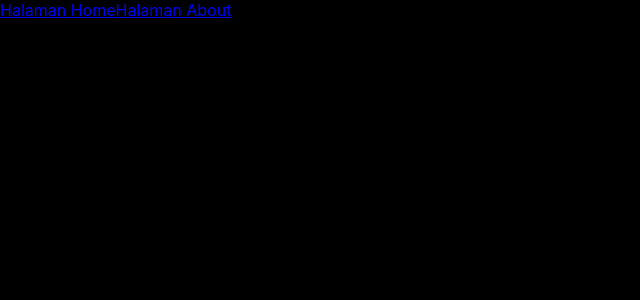
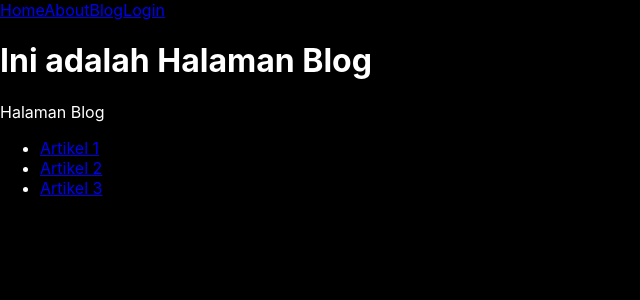
Before and after one commit to dikyriz/my-app, a React (Create React App) app: page /blog in a window 1280 px wide. Shown: the top 300 px of the page, without its empty margins (0-640 px from the left). Built offline with nearby package versions, Linux system fonts and the light colour scheme.

Commit message:
menambahkan page baru

```diff
--- a/src/App.js
+++ b/src/App.js
@@ -2,18 +2,30 @@ import { Link, Route, Routes } from 'react-router-dom';
 import About from './About';
 import AboutTeam from './AboutTeam';
 import './App.css';
+import Blog from './Blog';
+import { BlogDetail } from './BlogDetail';
+import Dasboard from './Dashboard';
 import Home from './Home';
+import Login from './Login';
+import NotFound from './NotFound';
 
 function App() {
   return (
     <div className="App">
-    <Link to='/'>Halaman Home</Link>
-    <Link to='/about'>Halaman About</Link>
+    <Link to='/'>Home</Link>
+    <Link to='/about'>About</Link>
+    <Link to="/blog">Blog</Link>
+    <Link to="/login">Login</Link>
       <Routes>
         <Route path='/' element={<Home />} />
-        <Route path='/about' element={<About />}>
+        <Route path='about' element={<About />}>
           <Route path='team' element={<AboutTeam/>}/>
         </Route>
+        <Route path='blog' element={<Blog/>}/>
+          <Route path='blog/:slug' element={<BlogDetail/>}/>
+        <Route path='login' element={<Login/>}/>
+        <Route path='dasboard' element={<Dasboard/>}/>
+        <Route path='*' element={<NotFound/>}/>
       </Routes>
     </div>
   );
--- /dev/null
+++ b/src/Blog.js
@@ -0,0 +1,15 @@
+import { Link } from "react-router-dom";
+
+export default function Blog () {
+    return (
+        <>
+            <h1>Ini adalah Halaman Blog</h1>
+            <p>Halaman Blog</p>
+            <ul>
+                <li><Link to="artikel-1">Artikel 1</Link></li>
+                <li><Link to="artikel-2">Artikel 2</Link></li>
+                <li><Link to="artikel-3">Artikel 3</Link></li>
+            </ul>
+        </>
+    );
+}
--- /dev/null
+++ b/src/BlogDetail.js
@@ -0,0 +1,12 @@
+import { useParams } from "react-router-dom";
+
+export function BlogDetail () {
+    const params = useParams();
+    return (
+    <>
+
+    <h1>Halaman Blog Detail</h1>
+    <p>{params.slug}</p>
+    </>
+    );
+}
--- /dev/null
+++ b/src/Dashboard.js
@@ -0,0 +1,3 @@
+export default function Dasboard () {
+    return <h1>Dashboard</h1>;
+}
--- /dev/null
+++ b/src/Login.js
@@ -0,0 +1,23 @@
+import { useNavigate } from "react-router-dom";
+
+export default function Login () {
+    const navigate = useNavigate();
+    function LoginHandler (event) {
+        event.preventDefault();
+
+        const checkLogin = true;
+        if(checkLogin){
+            navigate('/dasboard');
+        }
+    }
+
+    return (
+        <>
+            <form onSubmit={LoginHandler}>
+                <input type="text" placeholder="USername"/>
+                <input type="password" placeholder="Password" />
+                <button type="submit">Login</button>
+            </form>
+        </>
+    );
+}
--- /dev/null
+++ b/src/NotFound.js
@@ -0,0 +1,3 @@
+export default function NotFound () {
+    return <h1>Halaman Kagak Ada</h1> ;
+}
```
